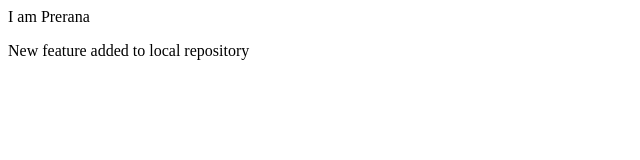
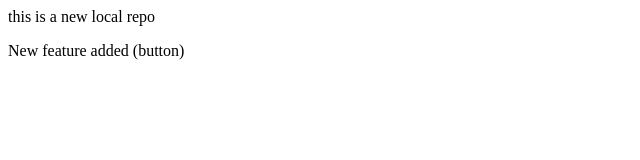
Before and after one commit to preranaxnaik/local-repository, a plain HTML site: page index.html in a window 1280 px wide. Shown: the whole page, without its empty margins (0-640 px from the left). Drawn offline with Linux system fonts and the light colour scheme.

```diff
--- a/index.html
+++ b/index.html
@@ -1,2 +1,2 @@
-<p>I am Prerana</p>
-<p>New feature added to local repository</p>
+<p>this is a new local repo</p>
+<p>New feature added (button)</p>
```
